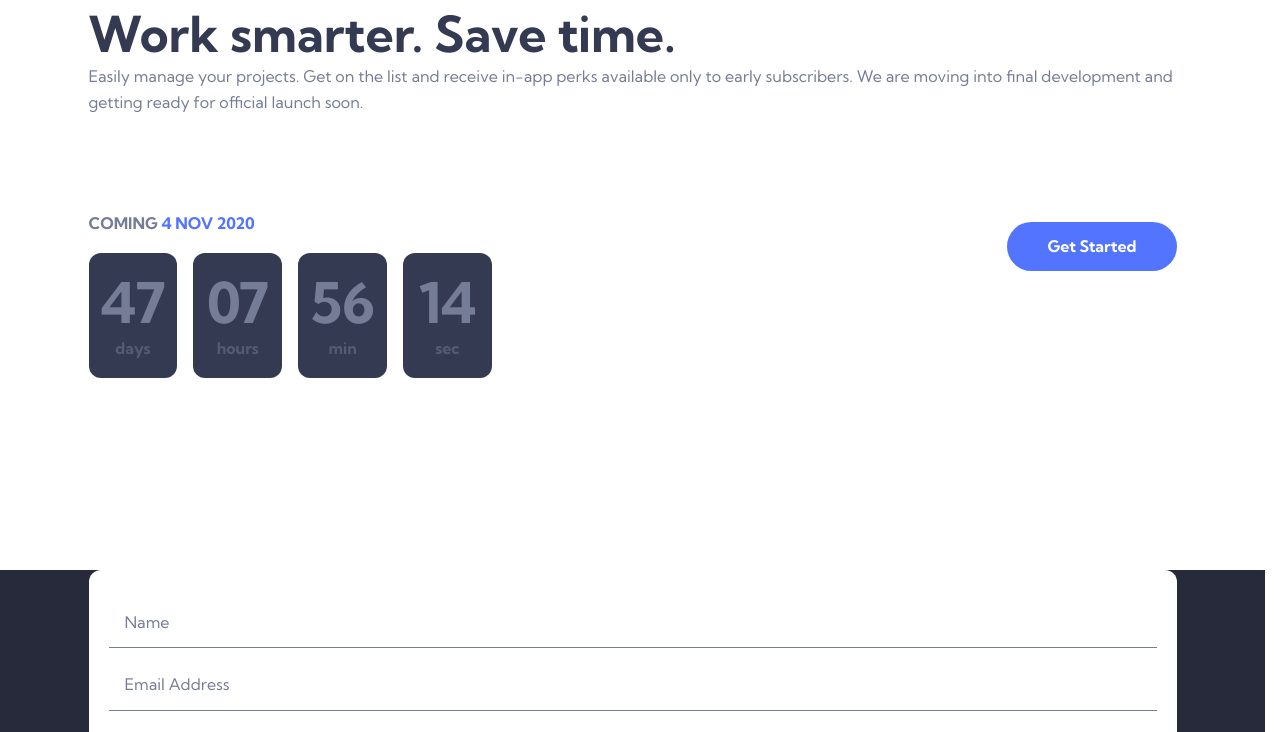
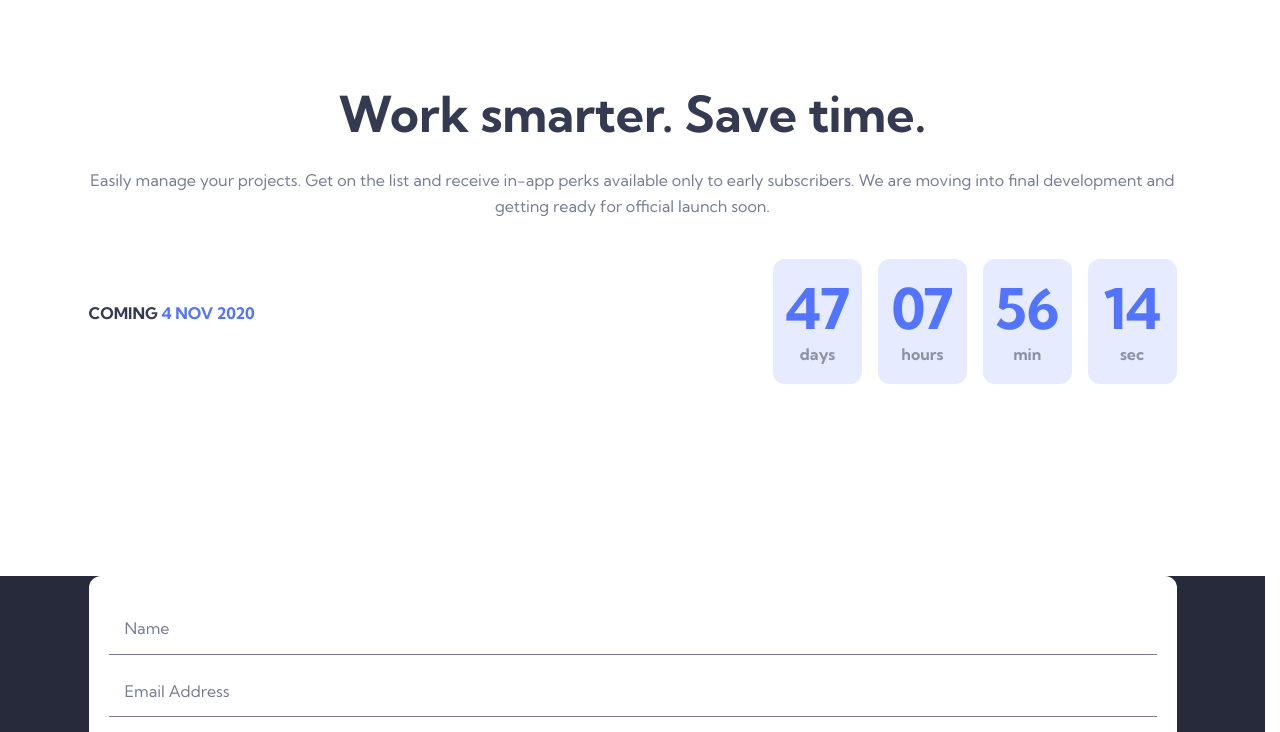
Before and after one commit to katrien-s/fe-26-007-officelite-coming-soon-site, a plain HTML site: page sign-up.html in a window 1280 px wide. Shown: the part 61-793 px from the top of the page. Drawn offline with Linux system fonts and the light colour scheme.

Commit message:
Sign-Up Page - top section

```diff
--- a/sign-up.html
+++ b/sign-up.html
@@ -48,15 +48,17 @@
 			</div>
 		</header>
 		<main class="wrapper">
+			<section class="section sign-up-hero-section">
 				<h1 class="hero-title">Work smarter. Save time.</h1>
 				<p class="hero-text">
 					Easily manage your projects. Get on the list and receive in-app perks
 					available only to early subscribers. We are moving into final
 					development and getting ready for official launch soon.
 				</p>
+			</section>
 
+			<section class="section sign-up-section">
 				<div class="date-content">
-				<div>
 					<!-- If you're choosing to make this date dynamic, set it to 30 days in the future from the moment the visitor views the page -->
 					<p class="launch-date">Coming <span>4 Nov 2020</span></p>
 					<!-- If you're choosing to make this timer dynamic, have it countdown from the date you set above -->
@@ -67,8 +69,7 @@
 						<p id="countdown-sec">14 <span>sec</span></p>
 					</div>
 				</div>
-				<button class="button">Get Started</button>
-			</div>
+			</section>
 		</main>
 
 		<footer>
--- a/style.css
+++ b/style.css
@@ -56,13 +56,15 @@
 	--text-muted: hsl(var(--clr-neutral-500));
 	--text-on-dark: hsl(var(--clr-neutral-0));
 	--text-accent: hsl(var(--clr-blue-500));
-	--heading: hsl(var(--clr-neutral-800));
+	--text-strong: hsl(var(--clr-neutral-800));
 
 	--bg: hsl(var(--clr-neutral-0));
 	--bg-dark: hsl(var(--clr-blue-500));
 	--bg-select-hover: hsl(var(--clr-blue-300) / 20%);
 	--bg-select-checked: hsl(var(--clr-blue-300) / 30%);
 	--bg-muted: hsl(var(--clr-neutral-800));
+  --bg-blue: hsl(var(var(--clr-blue-300)));
+  --bg-blue-muted: hsl(var(--clr-blue-100));
 
 	--footer-bg: hsl(var(--clr-neutral-900));
 	--footer-text: hsl(var(--clr-neutral-0));
@@ -196,7 +198,7 @@ h6 {
 h1,
 h2,
 h3 {
-	color: var(--heading);
+	color: var(--text-strong);
 	text-wrap: balance;
 }
 
@@ -470,6 +472,34 @@ h2,
 /* Page Specific     */
 /* ----------------  */
 
+.sign-up-hero-section {
+	text-align: center;
+	display: flex;
+	flex-direction: column;
+	gap: var(--spacing-24);
+}
+
+.sign-up-section {
+	margin-block-start: var(--spacing-40);
+
+	& .launch-date {
+		margin-block-start: unset;
+		color: var(--text-strong);
+		text-align: center;
+	}
+
+  & .countdown {
+    & p {
+      background-color: var(--bg-blue-muted);
+      color: var(--text-accent);
+
+      & span {
+        color: var(--text-strong);
+      }
+    }
+  }
+}
+
 /* ----------------  */
 /* Layout            */
 /* ----------------  */
```
Lines whose indentation alone changed are shown as unchanged.
